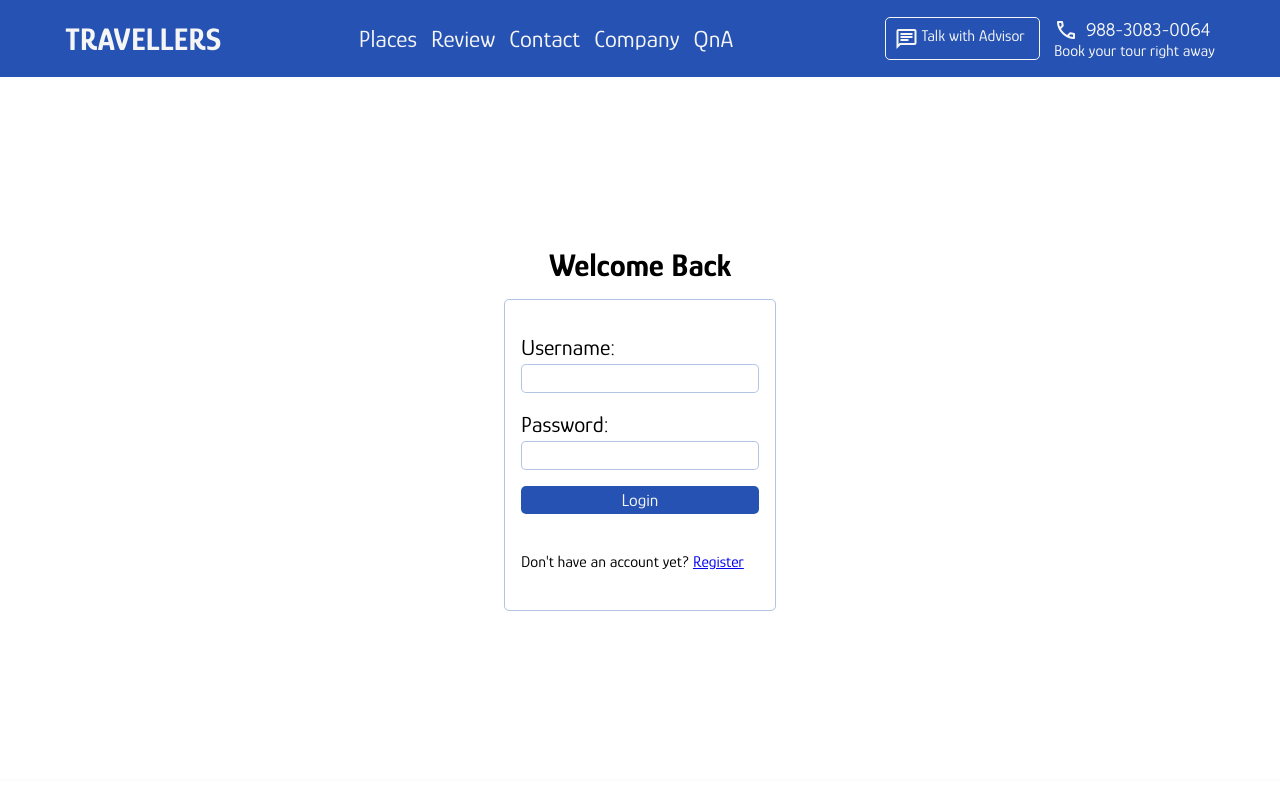
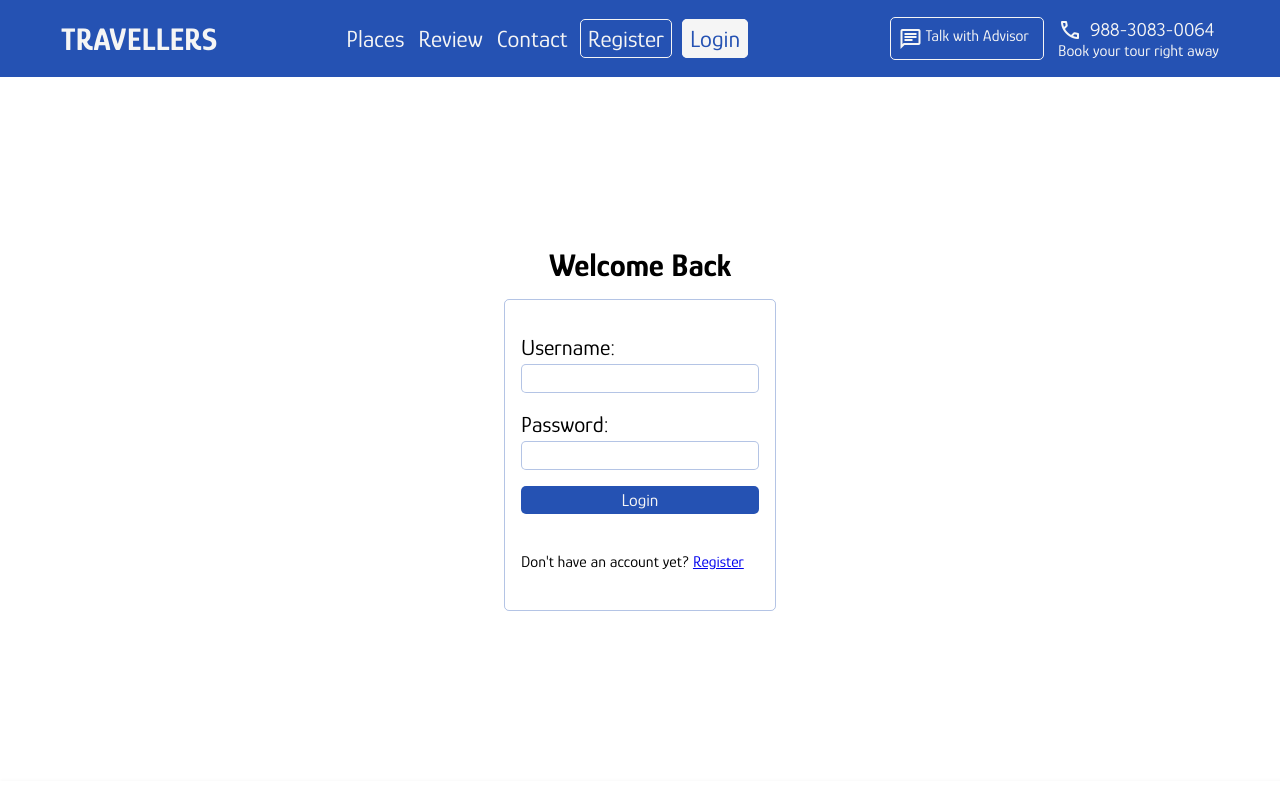
Before and after one commit to sailendrachettri/gtraveller-client, a React (Create React App) app: page /login in a window 1280 px wide. Shown: the top 800 px of the page. Built offline with nearby package versions, Linux system fonts and the light colour scheme.

Commit message:
username field added

```diff
--- a/src/App.css
+++ b/src/App.css
@@ -35,6 +35,30 @@ button {
   background-color: var(--bg-color);
   color: var(--text-color-light);
   font-family: var(--para-font);
+}
+
+.nav-auth-btn{
+  border: 1px solid whitesmoke;
+  border-radius: 5px;
+  margin: 0 5px;
+}
+
+.nav-auth-btn:hover{
+  border-radius: 5px;
+}
+
+.active{
+  color: var(--text-color-dark);
+  background-color: var(--text-color-light);
+}
+
+#current-user{
+  color: var(--text-color-light);
+  padding-left: 5px;
+}
+
+#current-user .username{
+  font-weight: bold;
 }
 
 /* ICONS AND HEADER */
@@ -203,7 +227,7 @@ header .call-to-action .material-symbols-outlined {
 
   nav ul {
     position: absolute;
-    left: -150%;
+    left: -250%;
   }
 
   nav ul li{
@@ -232,7 +256,7 @@ header .call-to-action .material-symbols-outlined {
     top: 350px;
     height: 0;
     background-color: var(--bg-color);
-    left: -150%;
+    left: -250%;
     right: 0;
     transition: all 0.5s ease 0s;
   }
--- a/src/components/Navbar.js
+++ b/src/components/Navbar.js
@@ -1,12 +1,19 @@
 import { useState } from "react";
-import { Link } from "react-router-dom";
+import { Link, useNavigate } from "react-router-dom";
 
 export default function Navbar() {
+    const navigate = useNavigate();
+
     const [open, setOpen] = useState(false);
 
     const openMenu = () => {
         setOpen(!open);
     };
+
+    const handleLogout = () => {
+        localStorage.removeItem("auth_token");
+        navigate("/login");
+    }
 
     return (
         <header>
@@ -16,8 +23,15 @@ export default function Navbar() {
                     <li><Link to="/#top-destinations">Places</Link></li>
                     <li><Link to="/#ratings">Review</Link></li>
                     <li><Link to="/#contact-form">Contact</Link></li>
-                    <li><Link to="/company">Company</Link></li>
-                    <li><Link to="/#qna">QnA</Link></li>
+                    {/* If the token is there then show logout btn else show login and register */}
+                    {!localStorage.getItem('auth_token') ? <div style={{ display: "flex" }}>
+                        <li><Link className="nav-auth-btn" to="/register">Register</Link></li>
+                        <li><Link className="nav-auth-btn active" to="/login">Login</Link></li>
+                    </div>
+                        : <div style={{display: "flex"}}>
+                            <li><Link to="#" className="nav-auth-btn"  onClick={handleLogout}>Logout</Link></li>
+                            <li id="current-user">Welcome, <span className="username"> @user</span></li>
+                        </div>}
                 </ul>
             </nav>
             <div className={`action ${open ? 'open-menu' : ''}`}>
--- a/src/components/Register.js
+++ b/src/components/Register.js
@@ -45,10 +45,10 @@ export default function Register() {
                 <h1>Create an Account</h1>
                 <div>
                     <label htmlFor="username">Username:</label>
-                    <input type="text" id="username" name="username" value={credentials.username} onChange={handleOnchange} required />
+                    <input type="text" id="username" name="username" value={credentials.username} onChange={handleOnchange} autoComplete='off' minLength={3} maxLength={12} required />
 
                     <label htmlFor="password">Password:</label>
-                     <input type="password" id="password" name="password" value={credentials.password} onChange={handleOnchange} required />
+                     <input type="password" id="password" name="password" value={credentials.password} onChange={handleOnchange} autoComplete='off' minLength={6} maxLength={25} required />
 
                     <label htmlFor="cpassword">Confirm Password:</label>
                     <input type="password" id="cpassword" name="cpassword" value={credentials.cpassword} autoComplete='off' onChange={handleOnchange} required />
```
